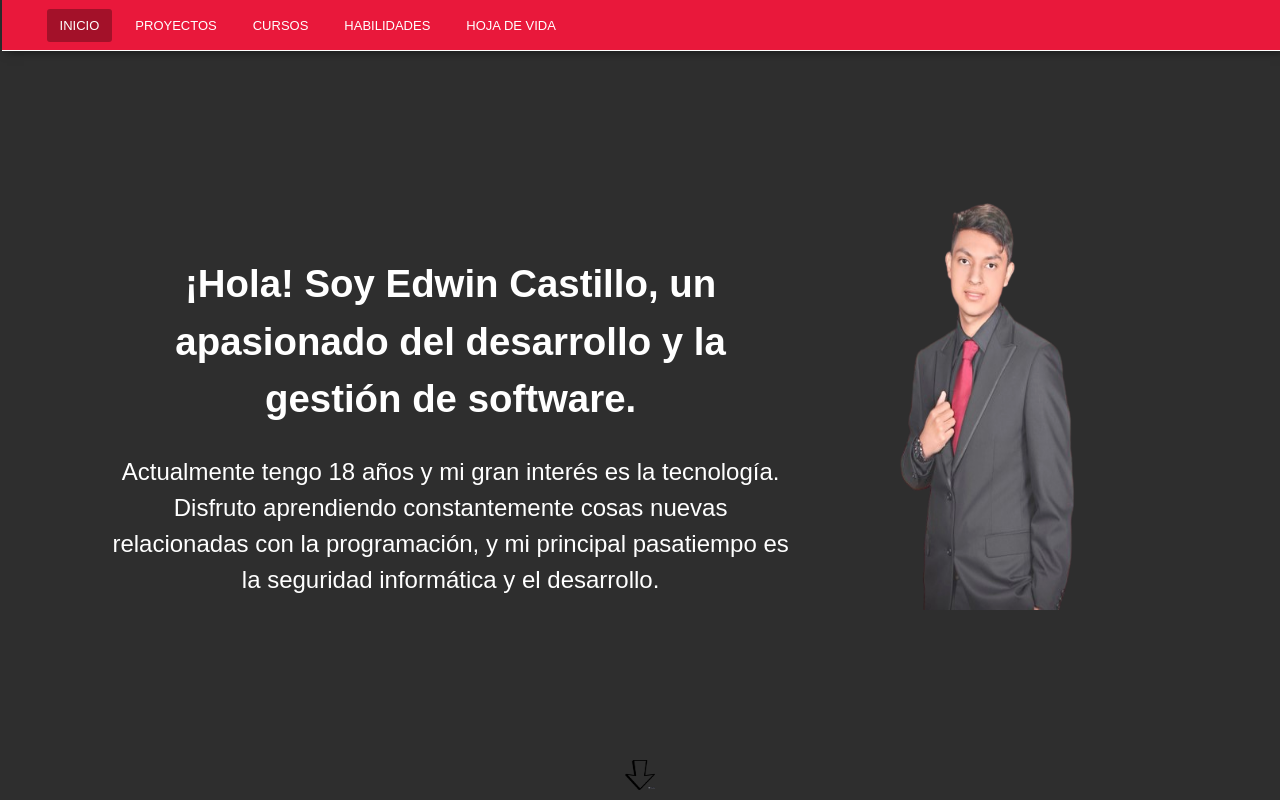
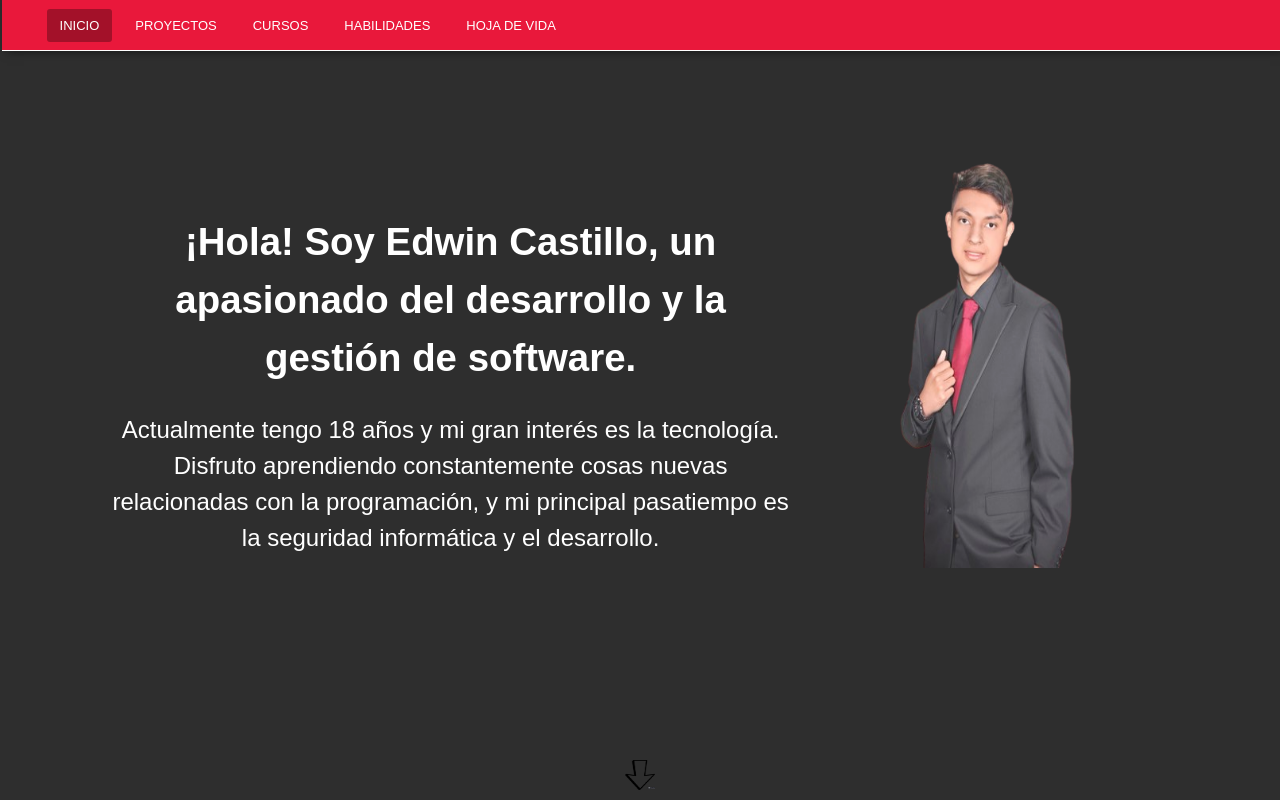
Before and after one commit to EdwinC27/PortafolioConAngular, an Angular app: page /#/ in a window 1280 px wide. Shown: the top 800 px of the page. Built offline with nearby package versions, Linux system fonts and the light colour scheme.

Commit message:
Modificar el margin de la presentacion

```diff
--- a/src/app/presentation/presentation.component.css
+++ b/src/app/presentation/presentation.component.css
@@ -73,7 +73,7 @@
 	}
 
 	.grid-conteiner {
-		margin-top: 10vh;
+		margin-top: 5vh;
 		display: grid;
 		grid-template-columns: repeat(2, 1fr);
 	}
--- a/src/app/presentation/presentation.component.html
+++ b/src/app/presentation/presentation.component.html
@@ -16,7 +16,7 @@
     <section class="grid-conteiner"> <!-- Presentacion -->
         <!-- informacion personal -->
         <nav class="presentacion conteiner">
-            <h1 class="tamaño-title">{{ textPresentation }}</h1>
+            <h1 class="tamaño-title" style="margin-top: 3vh;">{{ textPresentation }}</h1>
             <p class="tamaño-text"> {{ textSecundari }}</p>
         </nav>
 
```
